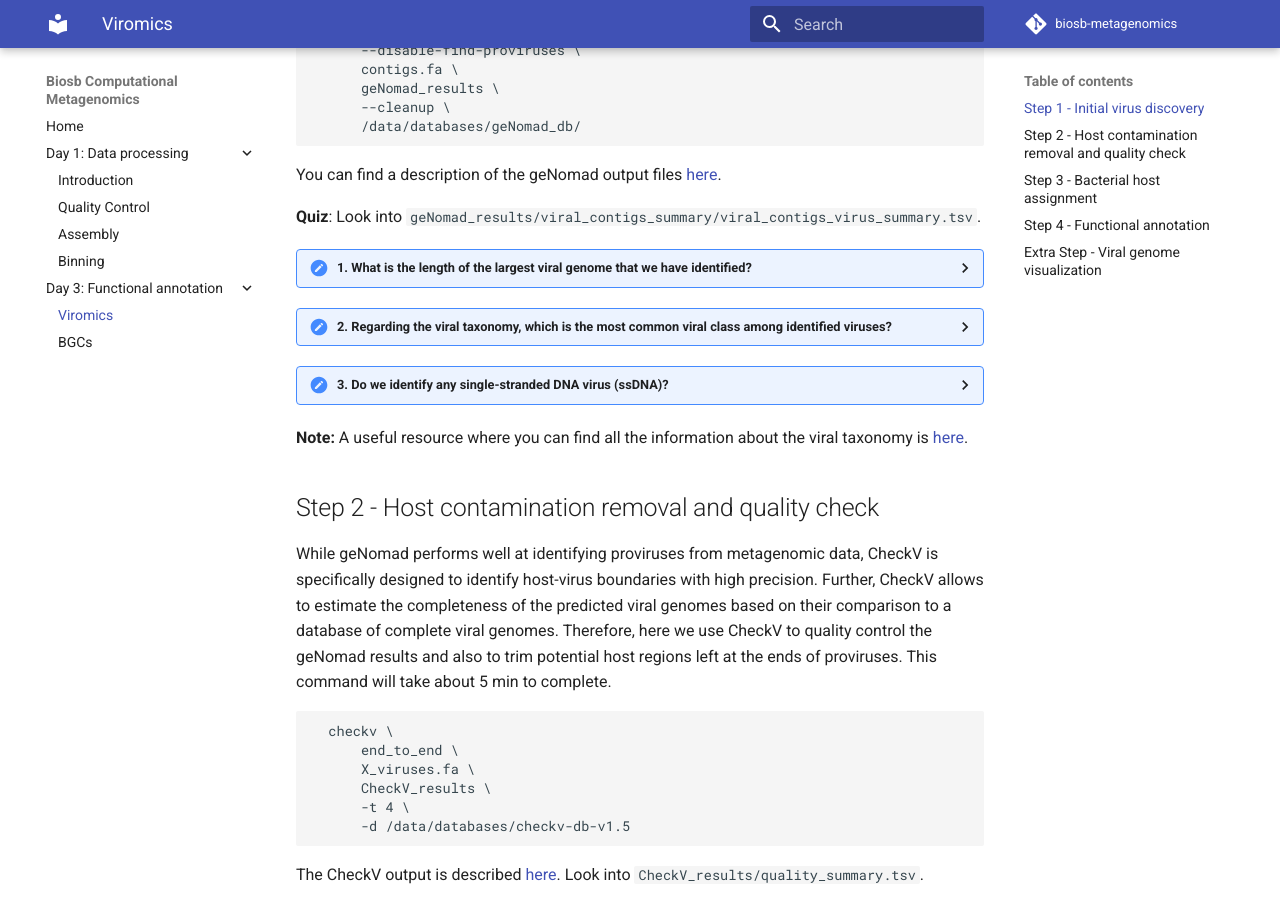
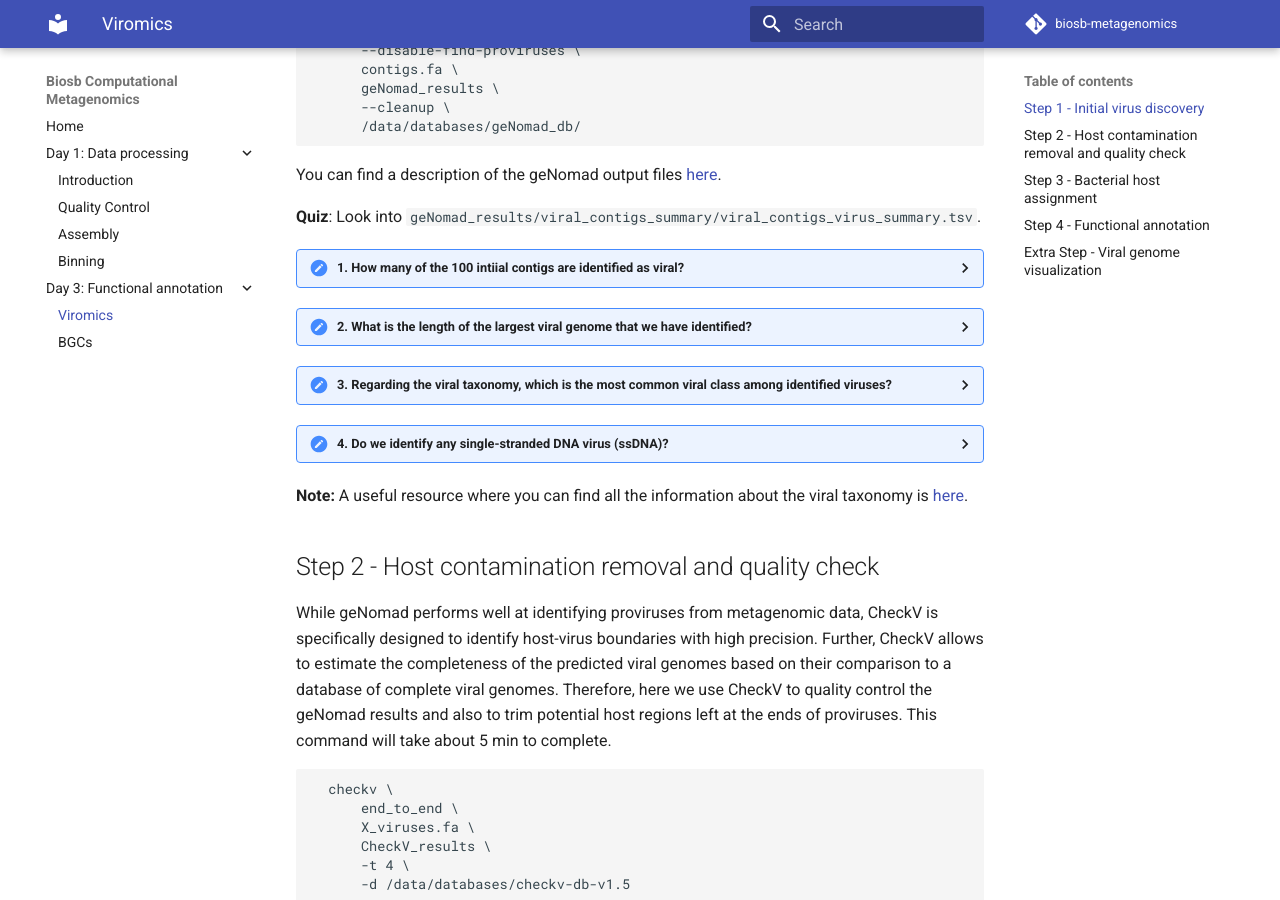
Before and after one commit to mdehollander/biosb-metagenomics, an MkDocs documentation site: the page built from docs/functional-annotation/viromes.md, in a window 1280 px wide and 900 px high, scrolled down 1088 px. Built offline with MkDocs 1.6.1 and Material for MkDocs 9.7.7, drawn with Linux system fonts in a browser that asks for light colours; comment, search, counter and statistics services are not loaded.

Commit message:
Update viromes.md

```diff
--- a/docs/functional-annotation/viromes.md
+++ b/docs/functional-annotation/viromes.md
@@ -44,14 +44,17 @@
 
 **Quiz**: Look into ``geNomad_results/viral_contigs_summary/viral_contigs_virus_summary.tsv``.
 
-??? done "1. What is the length of the largest viral genome that we have identified?"
-    X bases
+??? done "1. How many of the 100 intiial contigs are identified as viral?"
+    57 contigs.
 
-??? done "2. Regarding the viral taxonomy, which is the most common viral class among identified viruses?"
-    Caudoviricetes
+??? done "2. What is the length of the largest viral genome that we have identified?"
+    297,029 bases (MGV_98132).
 
-??? done "3. Do we identify any single-stranded DNA virus (ssDNA)?"
-    Yes, there is 1 ssDNA (X).
+??? done "3. Regarding the viral taxonomy, which is the most common viral class among identified viruses?"
+    Caudoviricetes.
+
+??? done "4. Do we identify any single-stranded DNA virus (ssDNA)?"
+    Yes, there are 12 ssDNA (belonging to Monodnaviria realm).
 
 **Note:** A useful resource where you can find all the information about the viral taxonomy is [here](https://ictv.global/taxonomy).
 
```
